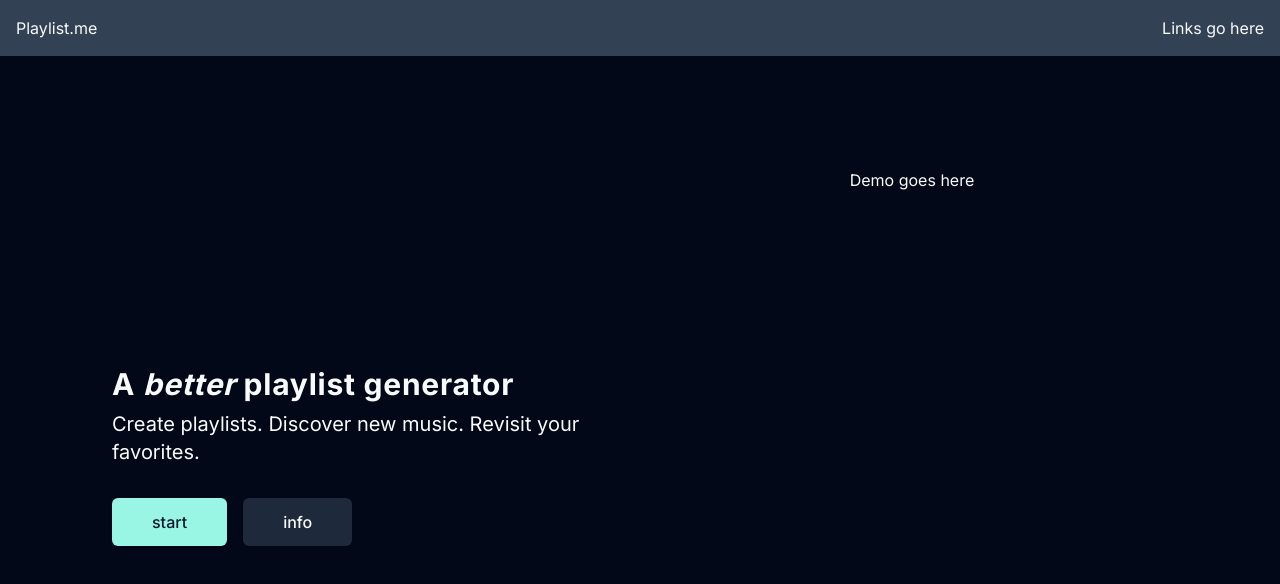
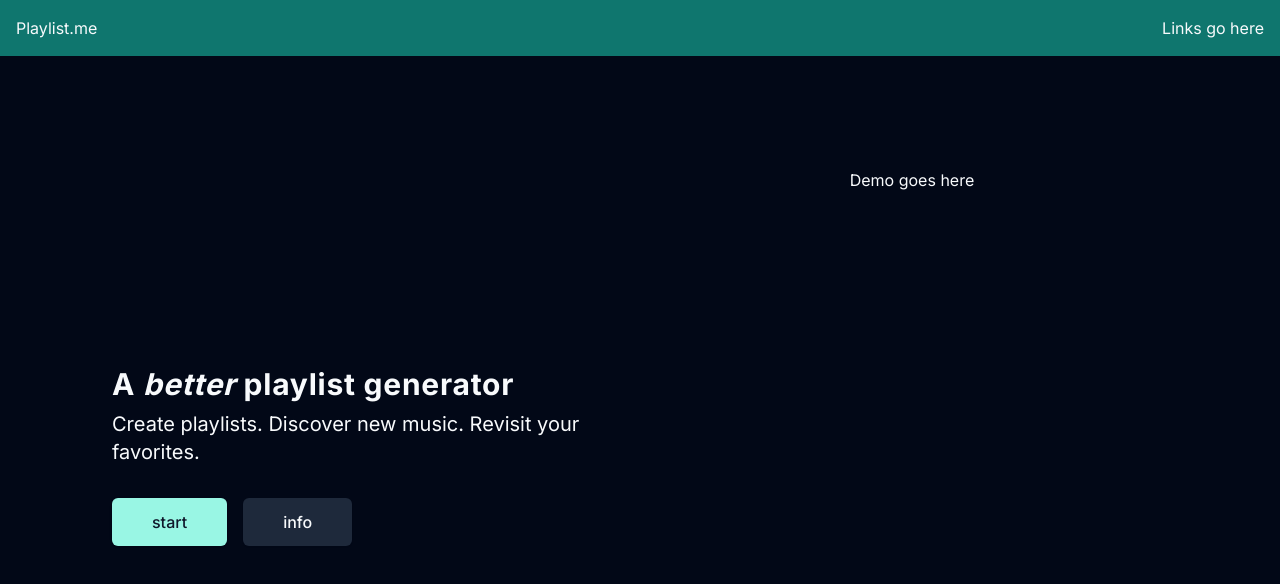
Before and after one commit to mgballou/playlist_me_2, a Next.js app: page / in a window 1280 px wide. Shown: the top 584 px of the page. Built offline with nearby package versions, Linux system fonts and the light colour scheme.

Commit message:
teal header

```diff
--- a/components/shared/Header.tsx
+++ b/components/shared/Header.tsx
@@ -1,6 +1,6 @@
 export default function Header() {
     return (
-        <div className="flex min-h-12 w-full flex-row justify-between bg-slate-700 p-4">
+        <div className="flex min-h-12 w-full flex-row justify-between bg-teal-700 p-4">
             <p>Playlist.me</p>
             <nav>Links go here</nav>
         </div>
```
